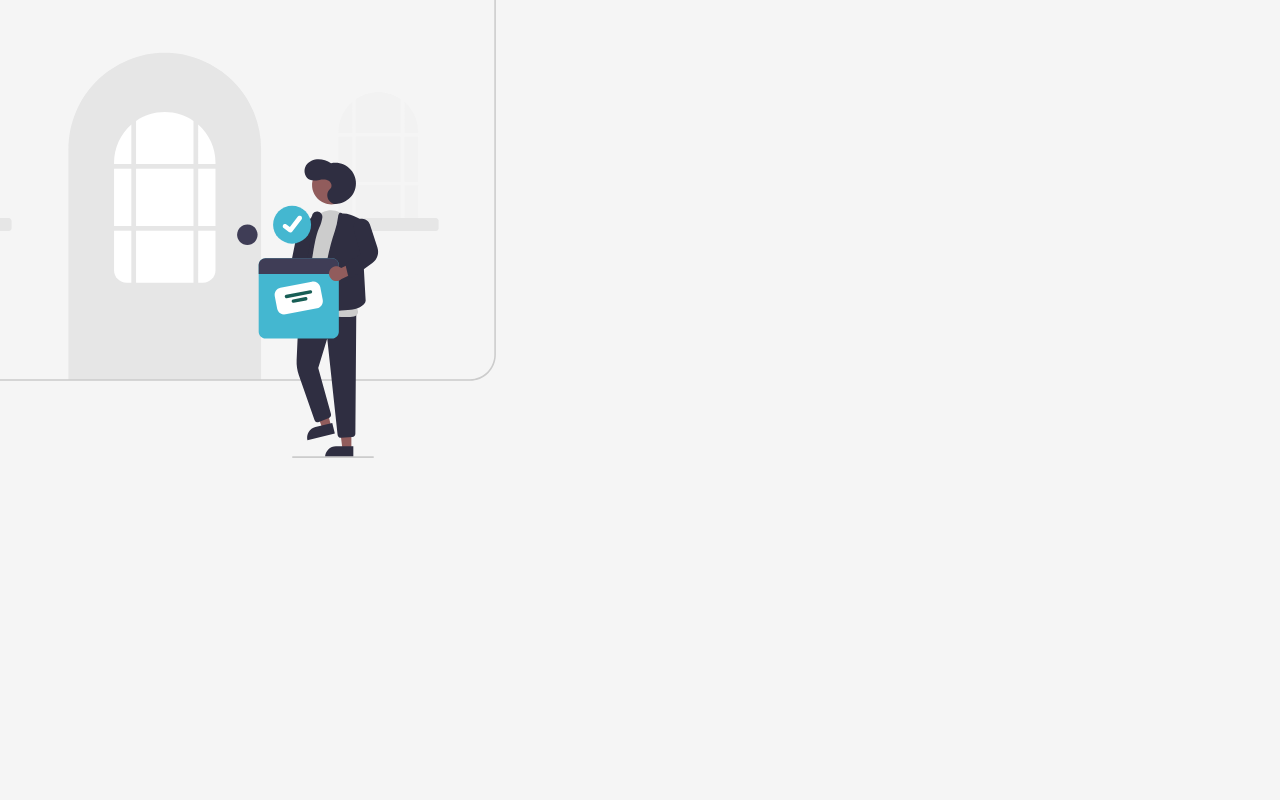
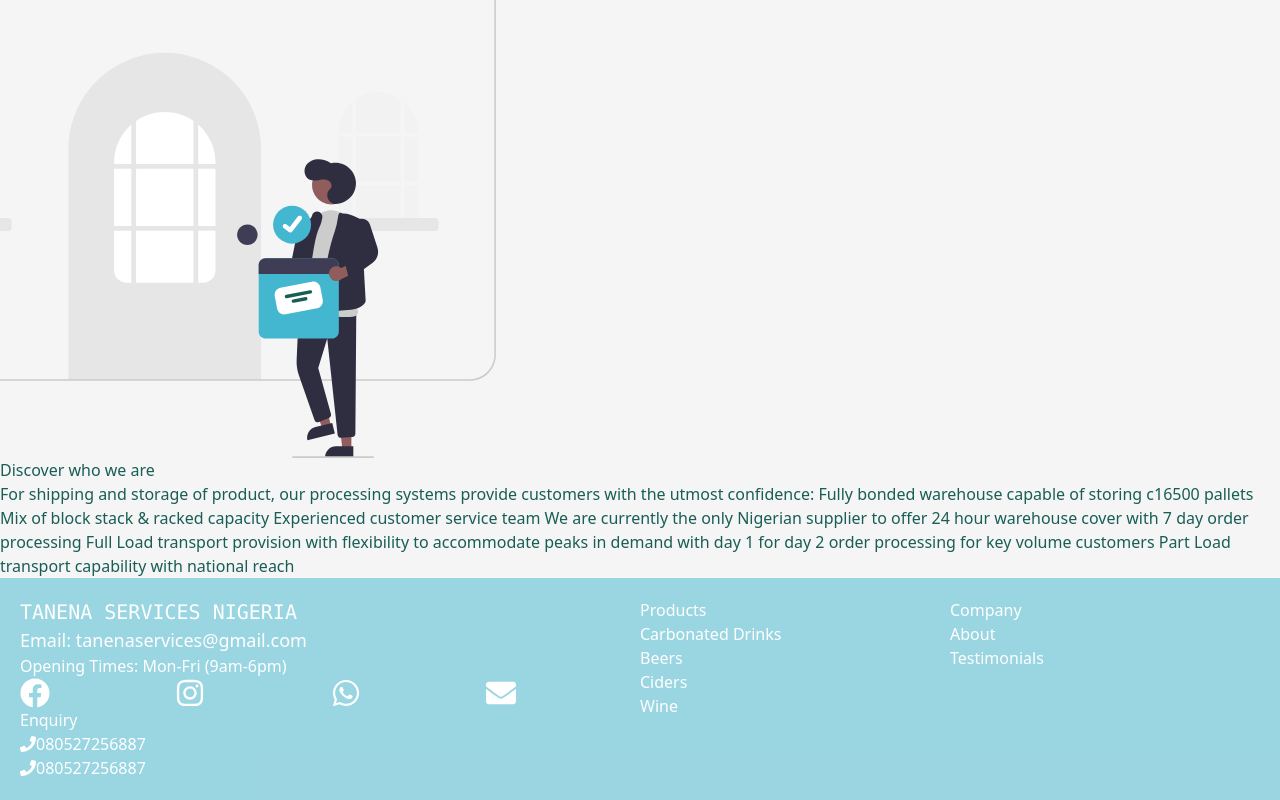
Before and after one commit to Proton-Technologies/tanena-services, a Next.js app: page / in a window 1280 px wide. Shown: the part 1790-2590 px from the top of the page. Before the commit the page ends 2248 px from the top, so only its background shows below. Built offline with nearby package versions, Linux system fonts and the light colour scheme.

Commit message:
almost done with home page

```diff
--- a/pages/index.tsx
+++ b/pages/index.tsx
@@ -10,9 +10,12 @@ import { MdArrowForward } from 'react-icons/md';
 import { Navbar } from '../components/Navbar'
 import { SectionTitle } from '../components/SectionTitle'
 import { Modal } from '../components/Modal'
+import { Footer } from '../components/Footer'
 
 const Home: NextPage = () => {
   return (
+    <>
+
     <main>
       <Head>
         <title>Create Next App</title>
@@ -131,7 +134,24 @@ const Home: NextPage = () => {
         </div>
 
       </section>
+
+      <section>
+        <h2>Discover who we are</h2>
+        <p>
+          For shipping and storage of product, our processing systems provide customers with the utmost confidence:
+
+          Fully bonded warehouse capable of storing c16500 pallets
+          Mix of block stack & racked capacity
+          Experienced customer service team
+          We are currently the only Nigerian supplier to offer 24 hour warehouse cover with 7 day order processing
+          Full Load transport provision with flexibility to accommodate peaks in demand with day 1 for day 2 order processing for key volume customers
+          Part Load transport capability with national reach
+        </p>
+      </section>
     </main>
+    <Footer/>
+
+    </>
   )
 }
 
```
